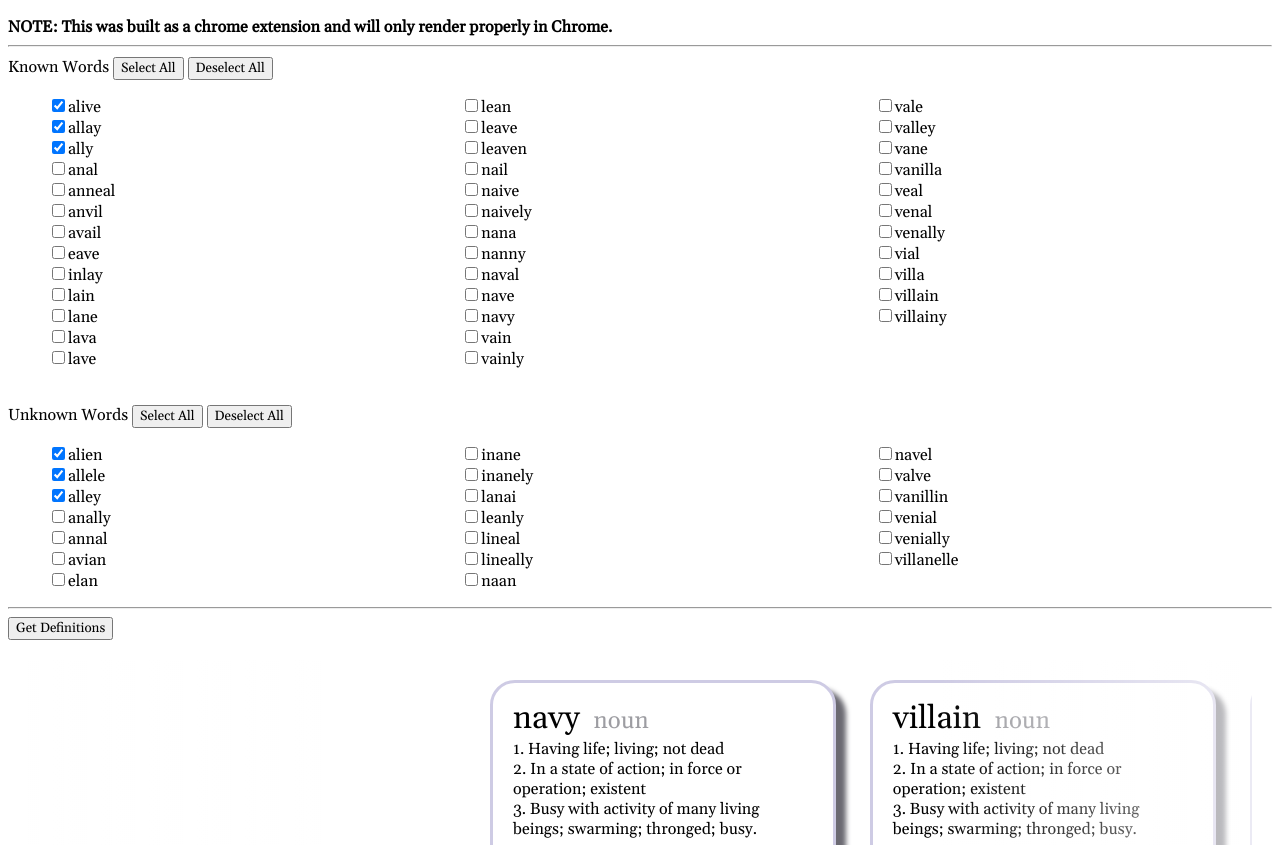
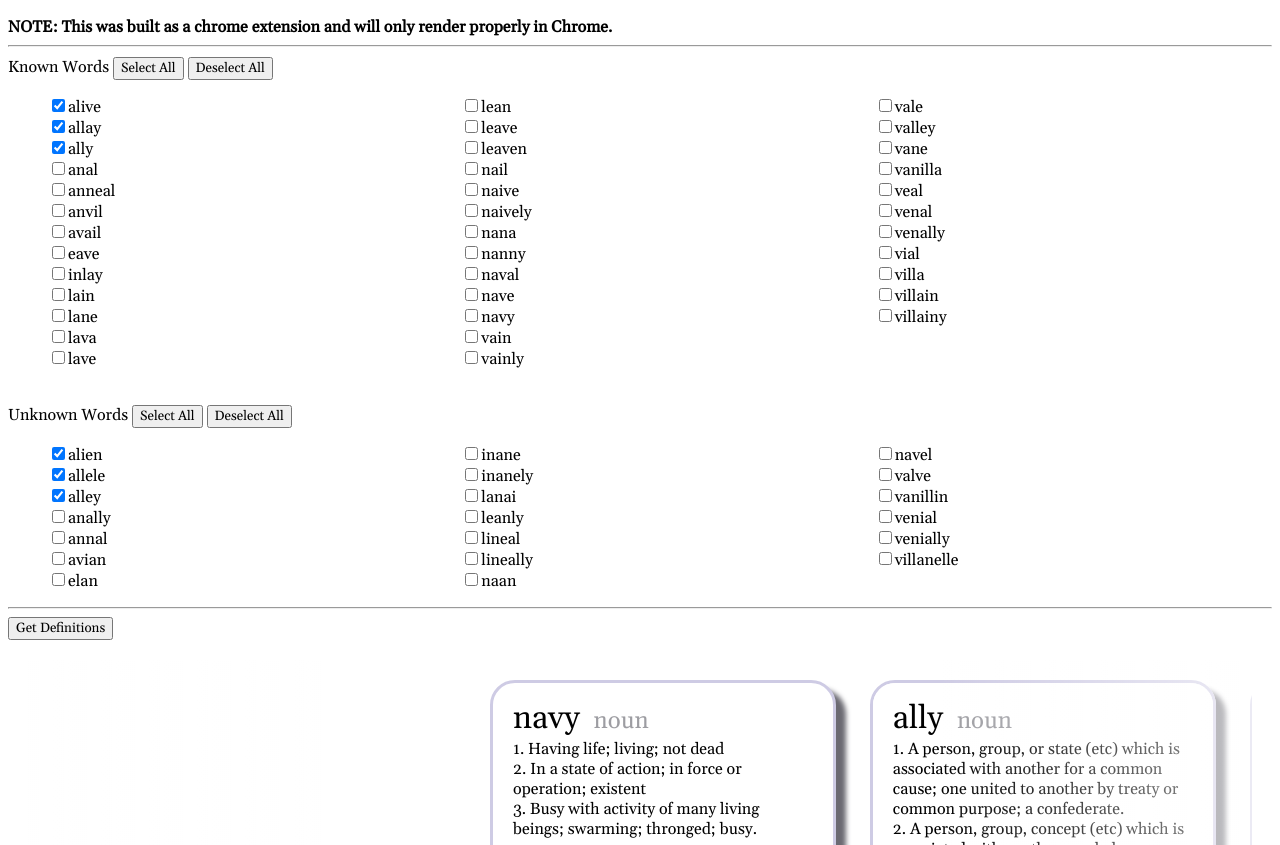
Before and after one commit to kennethjmyers/SpellingBeeTrainer, a browser extension: page public/trainer.html in a window 1280 px wide. Shown: the part 107-952 px from the top of the page. Drawn offline with nearby package versions, Linux system fonts and the light colour scheme.

Commit message:
trainer update

```diff
--- a/public/trainer.html
+++ b/public/trainer.html
@@ -146,17 +146,17 @@
         </div>
         <div class="definition-box">
           <div class="def-header">
-           <span class="def-word">villain</span>
+           <span class="def-word">ally</span>
            <span class="def-pos">noun</span>
          </div>
          <div class="definitions">
-           <span>1. Having life; living; not dead</span>
-           <span>2. In a state of action; in force or operation; existent</span>
-           <span>3. Busy with activity of many living beings; swarming; thronged; busy.</span>
+           <span>1. A person, group, or state (etc) which is associated with another for a common cause; one united to another by treaty or common purpose; a confederate.</span>
+           <span>2. A person, group, concept (etc) which is associated with another as a helper; a supporter; an auxiliary.</span>
+           <span>3. Anything akin to something else by structure, etc.</span>
          </div>
          <br>
          <div class="synonyms">
-           <span>Synonyms: bad guy, cad, knave, rascal, scamp</span>
+           <span>Synonyms: </span>
          </div>
          <br>
          <div class="antonyms">
@@ -169,9 +169,9 @@
            <span class="def-pos">noun</span>
          </div>
          <div class="definitions">
-           <span>1. Having life; living; not dead</span>
-           <span>2. In a state of action; in force or operation; existent</span>
-           <span>3. Busy with activity of many living beings; swarming; thronged; busy.</span>
+           <span>1. Any life form of extraterrestrial or extradimensional origin.</span>
+           <span>2. A person, animal, plant, or other thing which is from outside the family, group, organization, or territory under consideration.</span>
+           <span>3. A foreigner residing in a country.</span>
          </div>
          <br>
          <div class="synonyms">
@@ -188,9 +188,9 @@
            <span class="def-pos">noun</span>
          </div>
          <div class="definitions">
-           <span>1. Having life; living; not dead</span>
-           <span>2. In a state of action; in force or operation; existent</span>
-           <span>3. Busy with activity of many living beings; swarming; thronged; busy.</span>
+           <span>1. A narrow street or passageway, especially one through the middle of a block giving access to the rear of lots or buildings.</span>
+           <span>2. The area between the outfielders.</span>
+           <span>3. An establishment where bowling is played.</span>
          </div>
          <br>
          <div class="synonyms">
@@ -207,9 +207,9 @@
            <span class="def-pos">noun</span>
          </div>
          <div class="definitions">
-           <span>1. Having life; living; not dead</span>
-           <span>2. In a state of action; in force or operation; existent</span>
-           <span>3. Busy with activity of many living beings; swarming; thronged; busy.</span>
+           <span>1. A bird.</span>
+           <span>2. A bird-like or flying creature.</span>
+           <span>3. (furry fandom) Someone who roleplays or describes themselves as being a bird or bird-like animal character with human characteristics.</span>
          </div>
          <br>
          <div class="synonyms">
@@ -222,13 +222,32 @@
         </div>
         <div class="definition-box">
           <div class="def-header">
-           <span class="def-word">valve</span>
+           <span class="def-word">lineal</span>
+           <span class="def-pos">adjective</span>
+         </div>
+         <div class="definitions">
+           <span>1. (family) Of a family relationship that includes mothers, fathers, daughters, sons, grandparents, grandchildren, etc., but not siblings; as opposed to collateral.</span>
+           <span>2. Inheriting by direct descent; having the right by direct descent to succeed (to).</span>
+           <span>3. Composed of lines; delineated.</span>
+         </div>
+         <br>
+         <div class="synonyms">
+           <span>Synonyms: </span>
+         </div>
+         <br>
+         <div class="antonyms">
+           <span>Antonyms: collateral</span>
+         </div>
+        </div>
+        <div class="definition-box">
+          <div class="def-header">
+           <span class="def-word">villanelle</span>
            <span class="def-pos">noun</span>
          </div>
          <div class="definitions">
-           <span>1. Having life; living; not dead</span>
-           <span>2. In a state of action; in force or operation; existent</span>
-           <span>3. Busy with activity of many living beings; swarming; thronged; busy.</span>
+           <span>1. A type of poem, consisting of five tercets and one quatrain, with only two rhymes.</span>
+           <span></span>
+           <span></span>
          </div>
          <br>
          <div class="synonyms">
```
